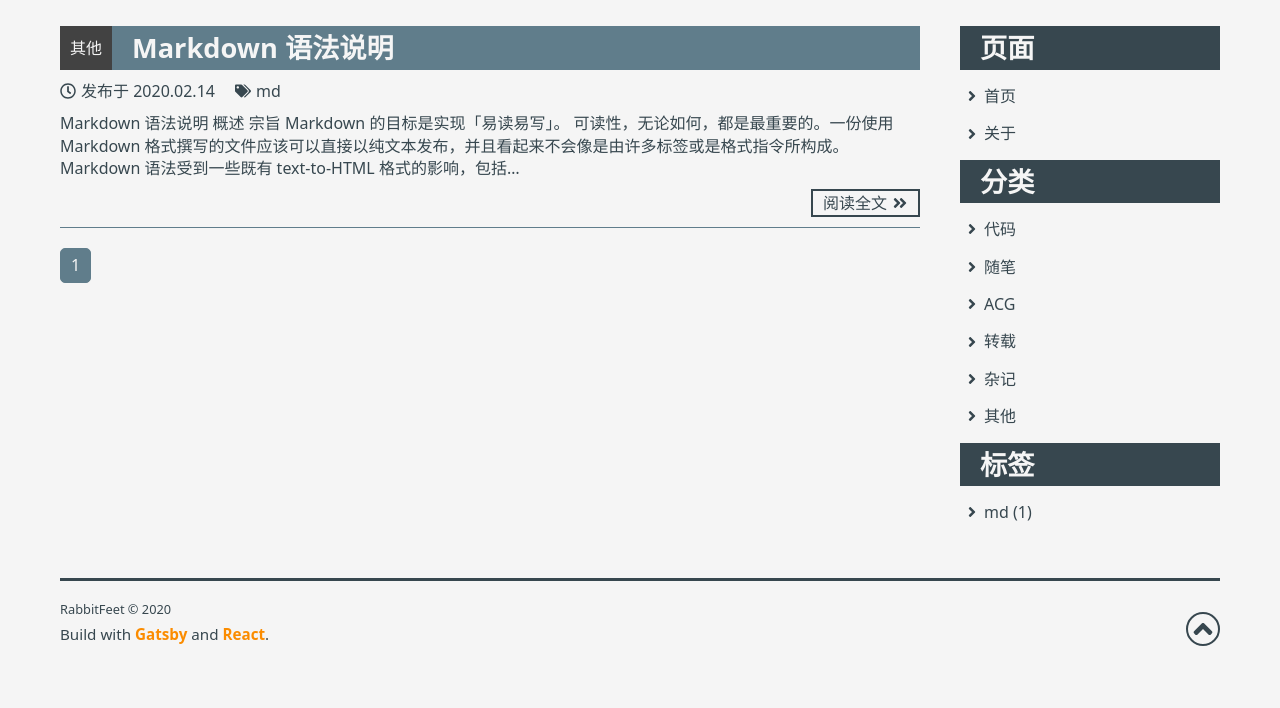
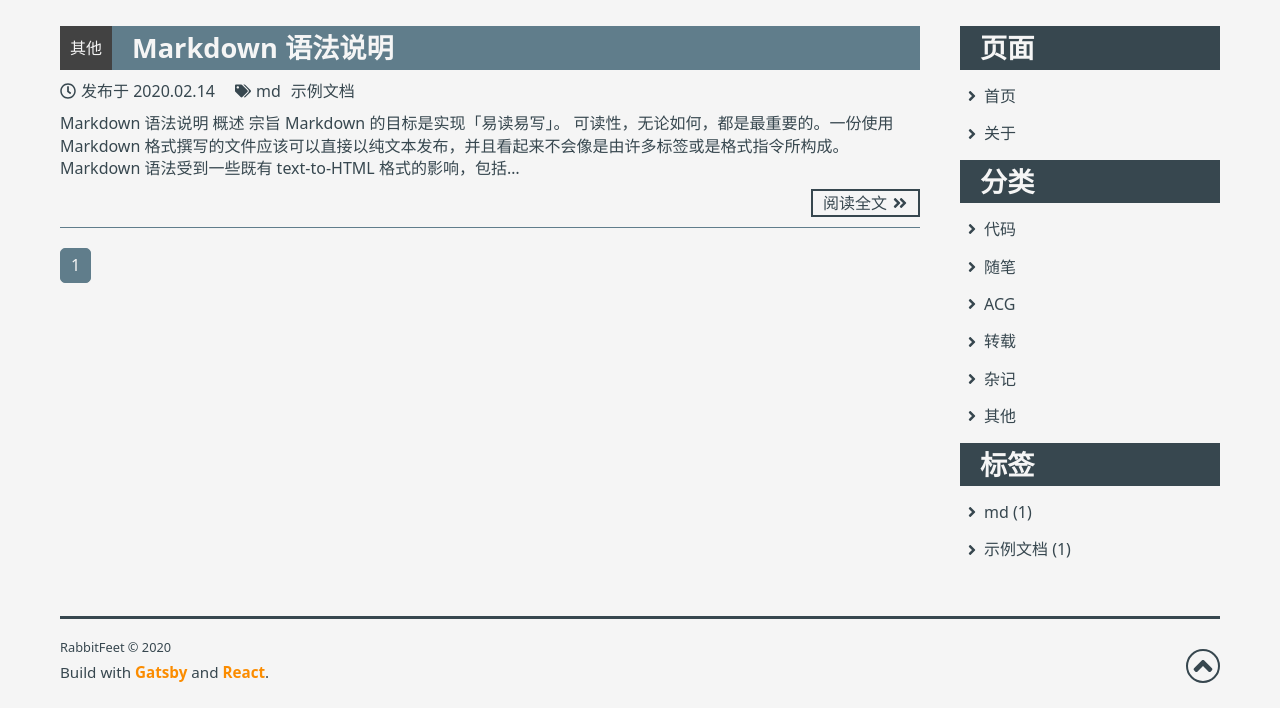
Before and after one commit to LuckyRabbitFeet/gatsby-starter-rabbitfeet-blog, a Gatsby site: page / in a window 1280 px wide. Shown: the part 122-830 px from the top of the page. Before the commit the page ends 800 px from the top, so only its background shows below. Built offline with nearby package versions, Linux system fonts and the light colour scheme; Gatsby itself is replaced by a stand-in of ours; some packages are replaced by stand-ins of ours.

Commit message:
change sample file

```diff
--- a/content/posts/Markdown 语法说明/index.md
+++ b/content/posts/Markdown 语法说明/index.md
@@ -6,6 +6,7 @@ cover: ''
 comment: false
 tags:
   - md
+  - 示例文档
 ---
 
 # Markdown 语法说明
```
